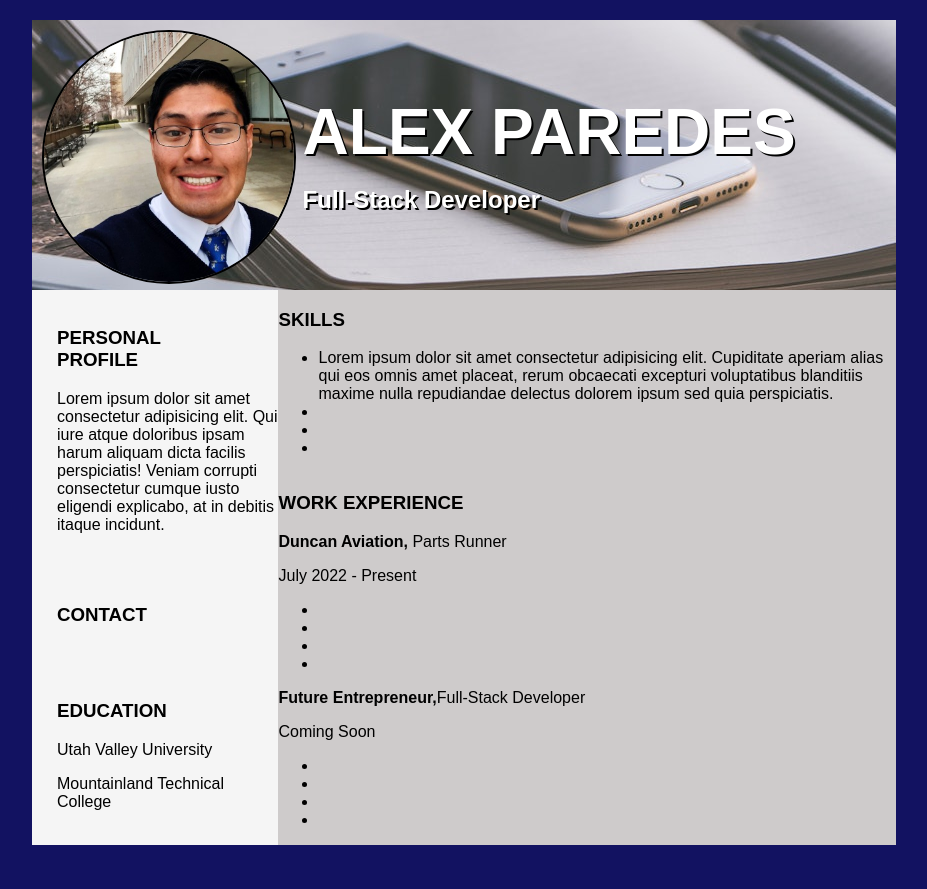
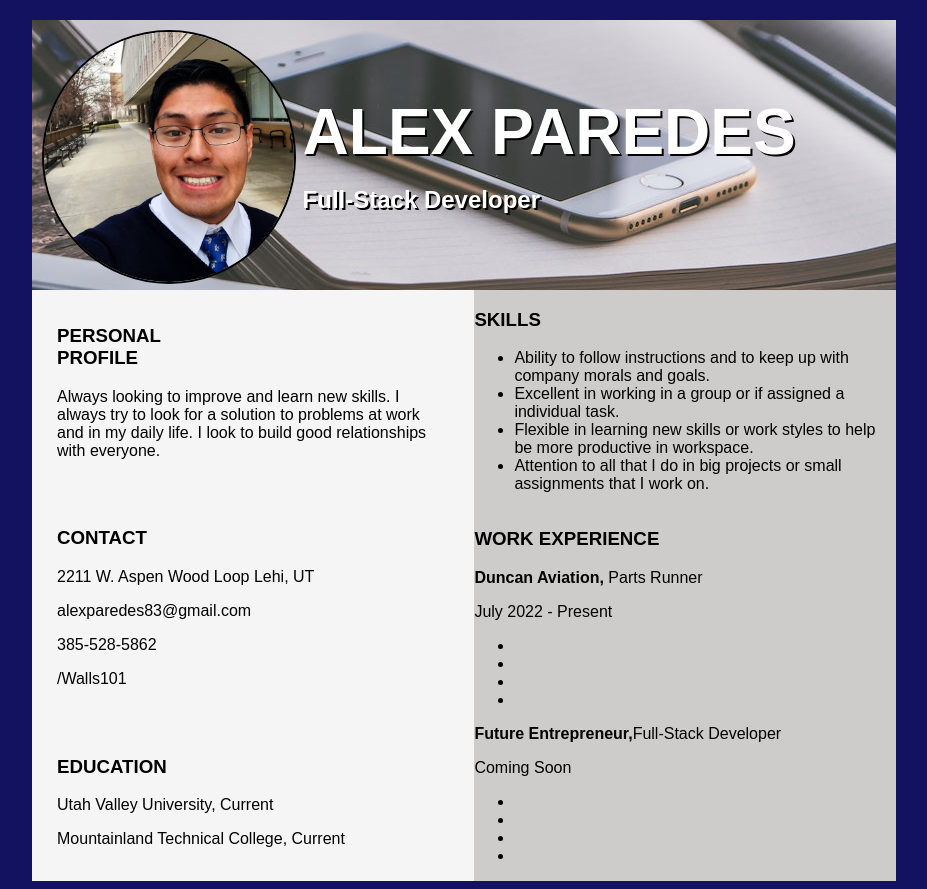
Before and after one commit to Walls101/resume.sass, a plain HTML site: page index.html in a window 1280 px wide. Shown: the whole page, without its empty margins (176-1103 px from the left). Before the commit the page ends 853 px from the top, so only its background shows below. Drawn offline with Linux system fonts and the light colour scheme.

Commit message:
Just updated the html. Break

```diff
--- a/index.html
+++ b/index.html
@@ -22,30 +22,34 @@
             <div class="left">
                 <div class="profile">
                     <h3>PERSONAL<br>PROFILE</h3>
-                    <p>Lorem ipsum dolor sit amet consectetur
-                        adipisicing elit. Qui iure atque doloribus ipsam
-                        harum aliquam dicta facilis perspiciatis! Veniam
-                        corrupti consectetur cumque iusto eligendi explicabo,
-                        at in debitis itaque incidunt.</p>
+                    <p>Always looking to improve and learn new skills.
+                        I always try to look for a solution to problems
+                        at work and in my daily life. I look to build good
+                        relationships with everyone.
+                    </p>
                 </div>
                 <div class="contact">
                     <h3>CONTACT</h3>
+                    <p>2211 W. Aspen Wood Loop Lehi, UT</p>
+                    <p>alexparedes83@gmail.com</p>
+                    <p>385-528-5862</p>
+                    <p>/Walls101</p>
                     <!-- Icon plus information -->
                 </div>
                 <div class="education">
                     <h3>EDUCATION</h3>
-                    <p>Utah Valley University</p>
-                    <p>Mountainland Technical College</p>
+                    <p>Utah Valley University, Current</p>
+                    <p>Mountainland Technical College, Current</p>
                 </div>
             </div>
             <div class="right">
                 <div class="skills">
                     <h3>SKILLS</h3>
                     <ul>
-                        <li>Lorem ipsum dolor sit amet consectetur adipisicing elit. Cupiditate aperiam alias qui eos omnis amet placeat, rerum obcaecati excepturi voluptatibus blanditiis maxime nulla repudiandae delectus dolorem ipsum sed quia perspiciatis.</li>
-                        <li></li>
-                        <li></li>
-                        <li></li>
+                        <li>Ability to follow instructions and to keep up with company morals and goals.</li>
+                        <li>Excellent in working in a group or if assigned a individual task.</li>
+                        <li>Flexible in learning new skills or work styles to help be more productive in workspace.</li>
+                        <li>Attention to all that I do in big projects or small assignments that I work on.</li>
                     </ul>
                 </div>
                 <div class="work-xp">
--- a/style.scss
+++ b/style.scss
@@ -4,6 +4,7 @@ $header-font: #808080;
 $bot-right: #cecbcb;
 $pad: 5px;
 $font-style: Arial, Helvetica, sans-serif;
+
 
 body{
     background-color: rgb(18, 18, 97);
@@ -70,6 +71,7 @@ body{
     height: auto;
     width: 600px;
     margin-left: 25px;
+    margin-right: 25px;
 }
 
 .right{
```
Also changed, not shown: style.css, 1 other file.
